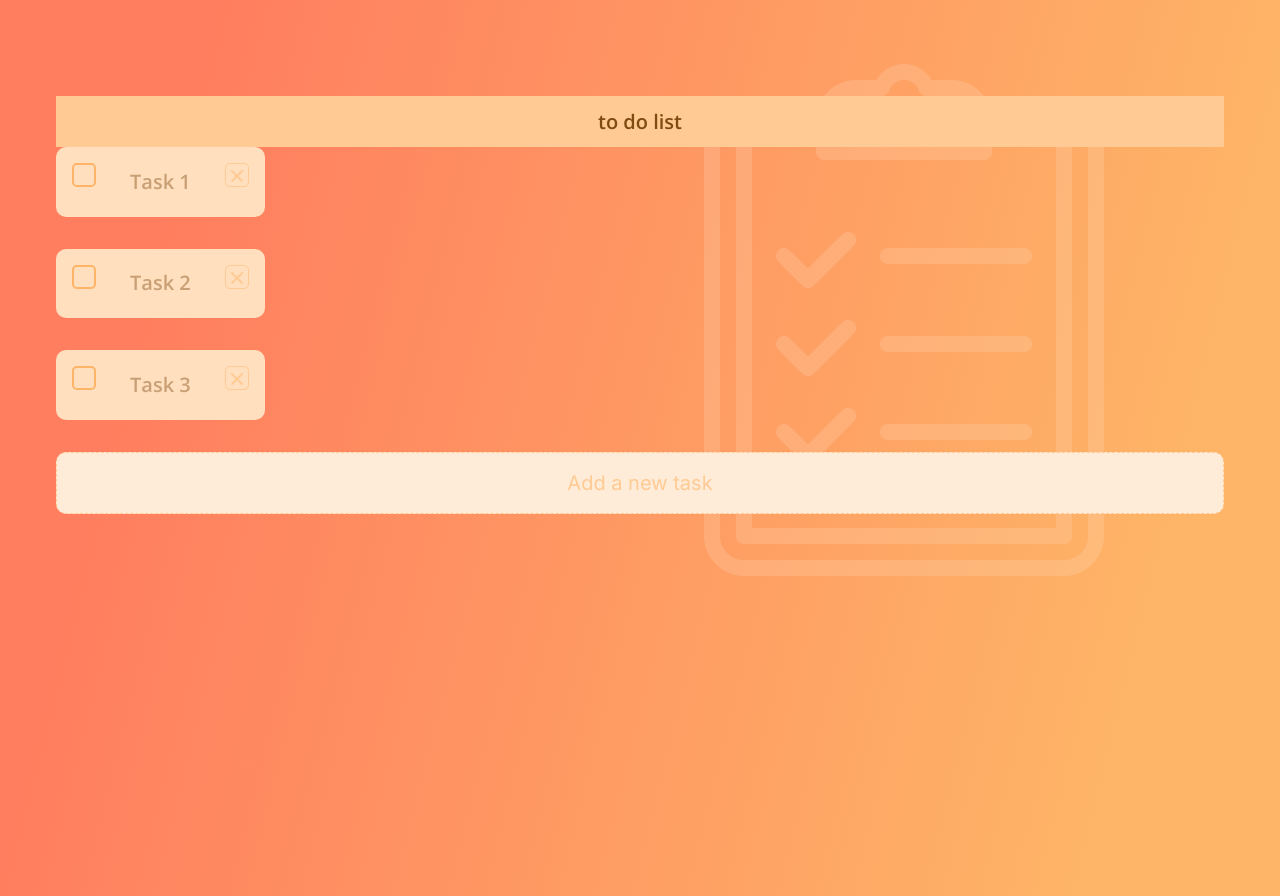
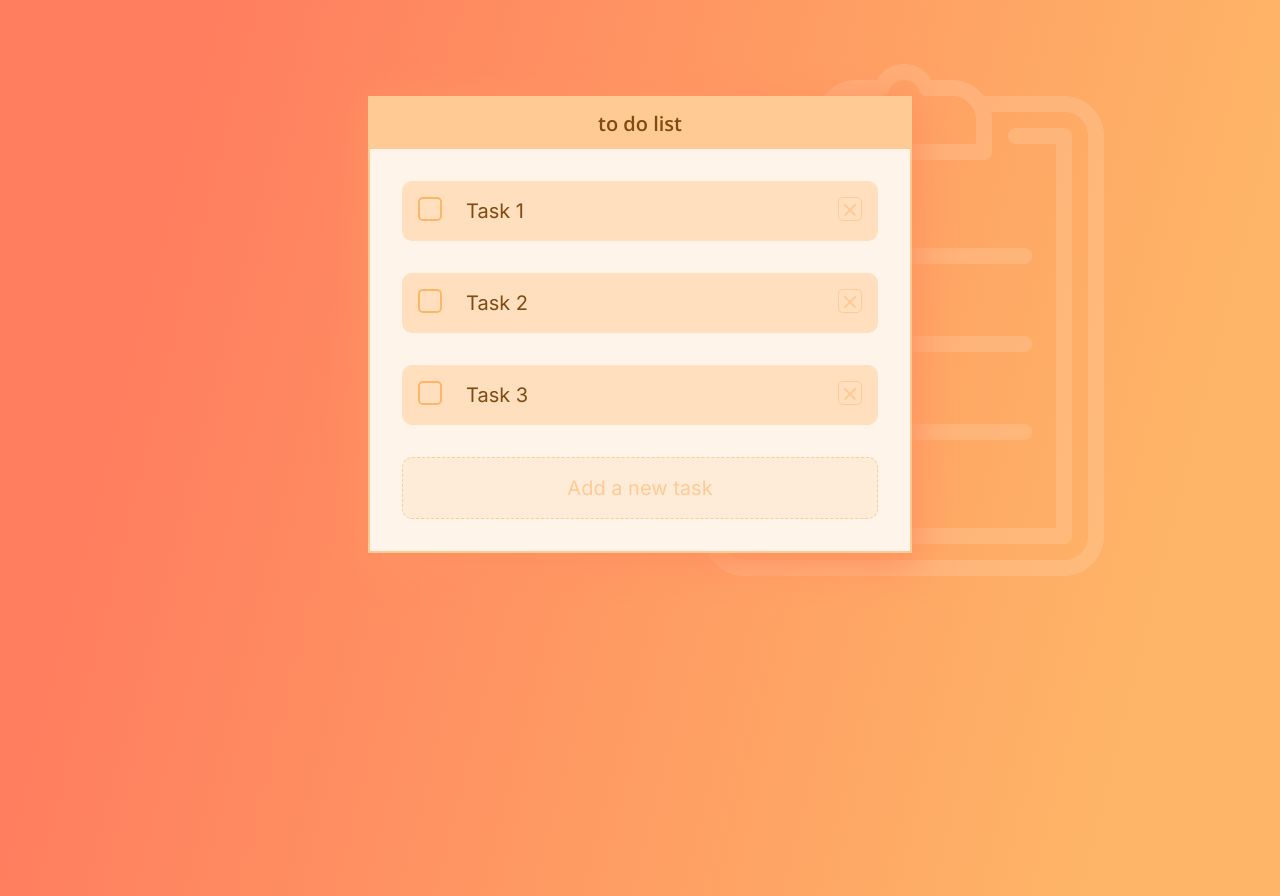
Before and after one commit to LeuKhaak/vue_1, a Vue app: page / in a window 1280 px wide. Built offline with nearby package versions, Linux system fonts and the light colour scheme.

Commit message:
feature/TD-3 scss errors fixed

```diff
--- a/src/assets/styles/shablons.scss
+++ b/src/assets/styles/shablons.scss
@@ -6,6 +6,7 @@
 }
 
 %task {
+  width: 100%;
   display: flex;
   background: $bgTask;
   border-radius: 0.625rem;
--- a/src/components/Content/Content.vue
+++ b/src/components/Content/Content.vue
@@ -1,5 +1,5 @@
 <template>
-  <div class="content">
+  <div :class="$style.content">
     <List :tasks="tasks" />
     <BtnAdd />
   </div>
@@ -17,3 +17,9 @@ export default {
   },
 };
 </script>
+
+<style lang="scss" module>
+.content {
+  padding: 2rem;
+}
+</style>
--- a/src/components/Content/Task/Task.vue
+++ b/src/components/Content/Task/Task.vue
@@ -1,6 +1,6 @@
 <template>
   <label>
-    <li>
+    <li :class="$style.task">
       <Checkbox />
       <TaskValue :task="task" />
       <BtnDelete />
--- a/src/components/Filter/Category.vue
+++ b/src/components/Filter/Category.vue
@@ -1,7 +1,7 @@
 <template>
   <label>
     <input type="radio" name="tasks" />
-    <span>{{ category.name }}</span>
+    <span :class="$style.category">{{ category.name }}</span>
   </label>
 </template>
 
@@ -19,7 +19,7 @@ export default {
 <style lang="scss" module>
 label {
   display: flex;
-  span {
+  .category {
     display: block;
     @include filterFont;
     margin-right: 1.5rem;
@@ -31,7 +31,7 @@ label {
   input {
     appearance: none;
   }
-  input:checked ~ span,
+  input:checked ~ .category,
   .checkboxChecked {
     padding: 0.3rem 0.5625rem;
     border: 0.0625rem solid $filter;
--- a/src/components/ToDo.vue
+++ b/src/components/ToDo.vue
@@ -13,7 +13,7 @@
 </template>
 
 <script>
-import Filter from "@/components/Filter/Filter.vue";
+import Filter from "./Filter/Filter.vue";
 import Title from "./Title/Title.vue";
 import Content from "./Content/Content.vue";
 
@@ -65,16 +65,13 @@ export default {
     }
     .container {
       padding: 0 0.5rem;
-      .todo-area {
+      .area {
         max-width: 34rem;
         margin: 0 auto 0 auto;
         background: $bgLight;
         border: 0.125rem solid $bgTitle;
         box-sizing: border-box;
         box-shadow: 0px 0.5rem 2.2rem 0.3rem $shadow;
-        .todo-content {
-          padding: 2rem;
-        }
       }
     }
   }
```
